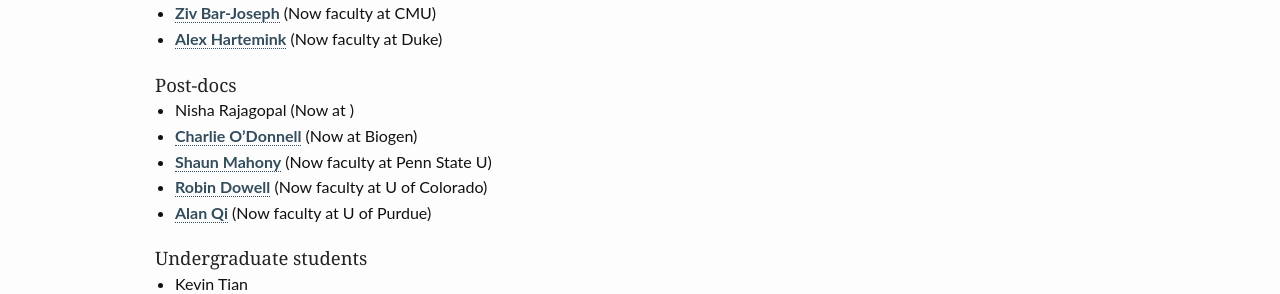
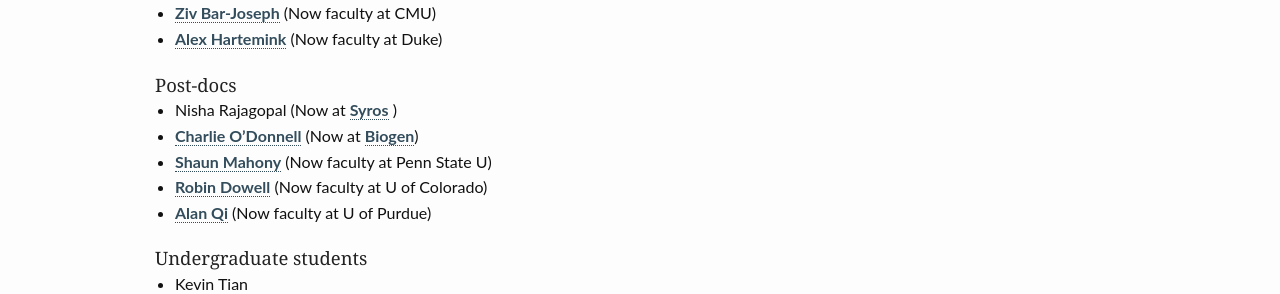
Before and after one commit to gifford-lab/gifford-lab.github.io, a Jekyll site: the page built from pages/team.md, in a window 1280 px wide and 900 px high, scrolled down 2851 px. Shown: the part 160-454 px from the top of the window. Built offline with Jekyll 4.4.1, drawn with Linux system fonts in a browser that asks for light colours.

Commit message:
add Nisha's new place

```diff
--- a/pages/team.md
+++ b/pages/team.md
@@ -173,8 +173,8 @@
 + [Alex Hartemink](https://users.cs.duke.edu/~amink/) (Now faculty at Duke)
 
 ##### Post-docs
-+ Nisha Rajagopal (Now at )
-+ [Charlie O'Donnell](http://www.codonnell.org/) (Now at Biogen)
++ Nisha Rajagopal (Now at [Syros](http://syros.com/) )
++ [Charlie O'Donnell](http://www.codonnell.org/) (Now at [Biogen](https://www.biogen.com/))
 + [Shaun Mahony](http://mahonylab.org/) (Now faculty at Penn State U)
 + [Robin Dowell](http://dowell.colorado.edu/index.html) (Now faculty at U of Colorado)
 + [Alan Qi](https://www.cs.purdue.edu/homes/alanqi/index.htm) (Now faculty at U of Purdue)
```
